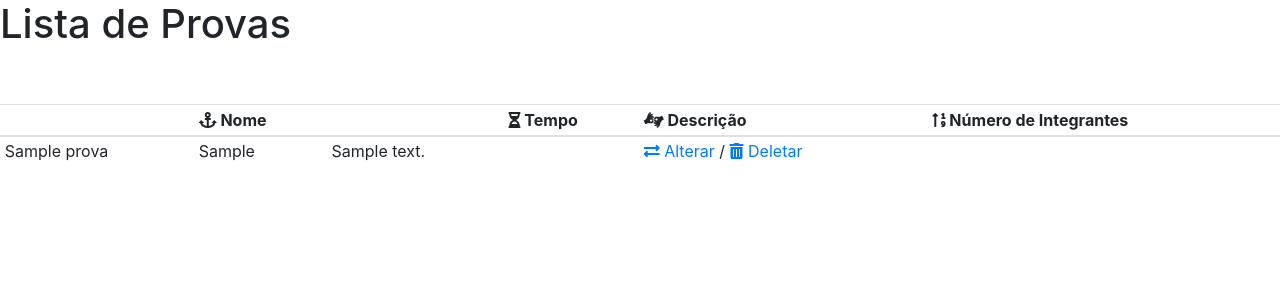
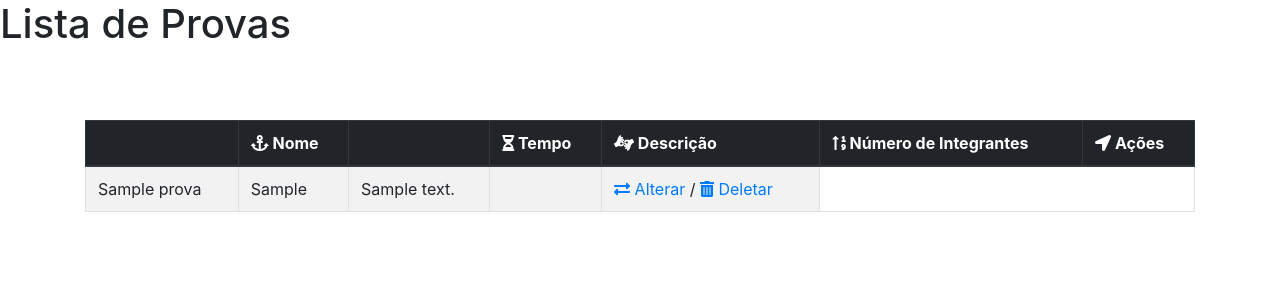
Before and after one commit to rafaelvormerschmitz/GincanaCI, a CodeIgniter app: page /GincanaCI/index.php/prova/index in a window 1280 px wide. Shown: the top 300 px of the page. Run offline with CodeIgniter, Linux system fonts and the light colour scheme; tables that the repository leaves empty or names only in its code hold one stand-in row (values such as "Sample post"); data that the repository does not hold is empty.

Commit message:
tentando ajeitar

```diff
--- a/application/views/ListaProva.php
+++ b/application/views/ListaProva.php
@@ -15,16 +15,17 @@
         ?>
         <br>
         <br>
-        <table class="table table-sm">
-            <thead>
+        <div class="container mt-3">
+            <table class="table table-striped table-bordered">
+                <thead class="thead-dark">
                     <tr>
                         <th scope="col"><th> <i class="fas fa-anchor"></i> Nome</th></th>
                         <th scope="col"><th><i class="fas fa-hourglass-half"></i> Tempo</th></th>
                         <th scope="col"><i class="fas fa-american-sign-language-interpreting"></i> Descrição</th>
                         <th scope="col"><i class="fas fa-sort-numeric-up"></i> Número de Integrantes</th>
+                        <th scope="col"><i class="fas fa-location-arrow"></i> Ações</th>
                     </tr>
                 </thead>
-
 
                 <tbody>
                     <?php
@@ -44,5 +45,6 @@
                     ?>
                 </tbody>
             </table>
+        </div>
     </body>
 </html>
```
Also changed, not shown: application/views/FormProva.php (line endings or trailing spaces). Lines whose indentation alone changed are shown as unchanged.
